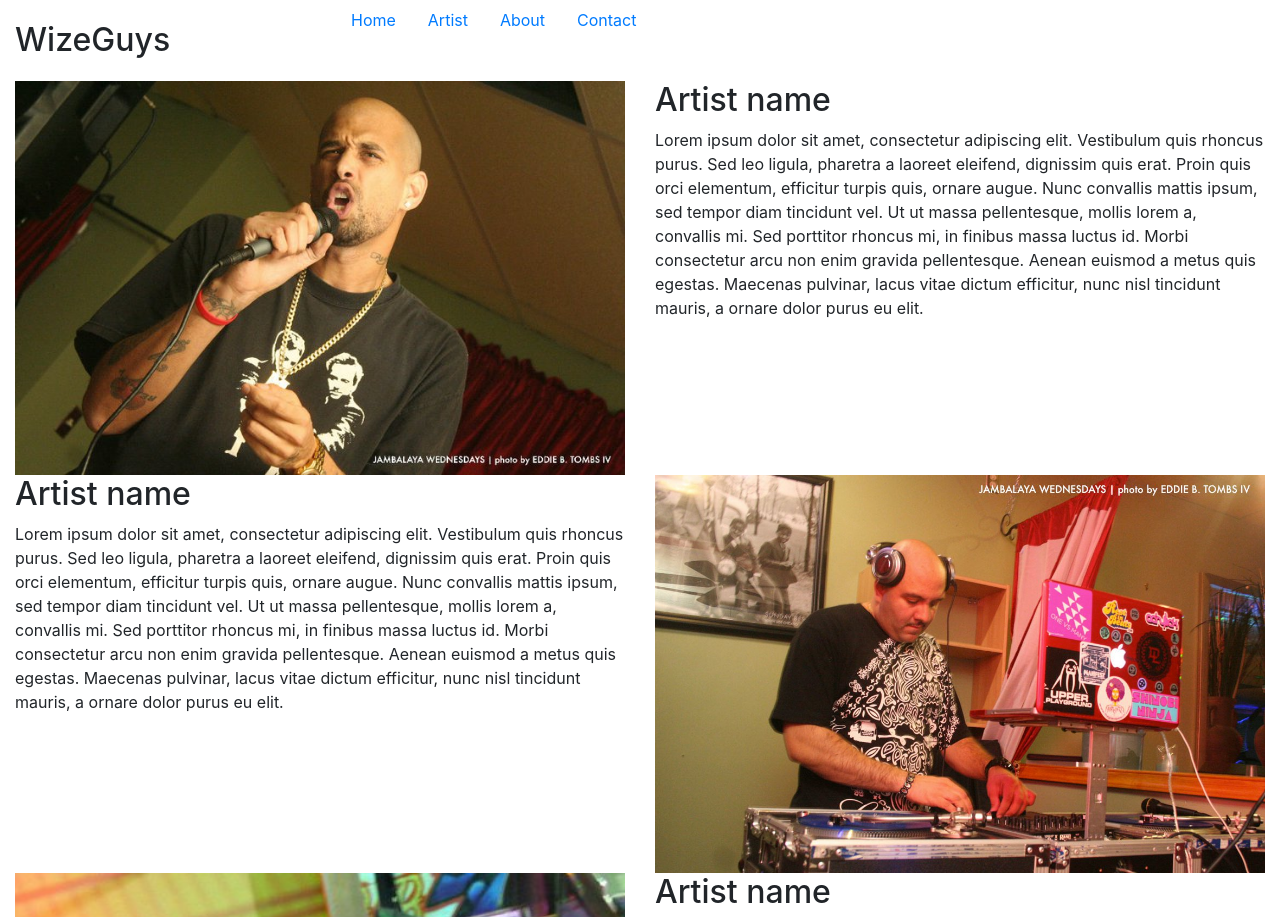
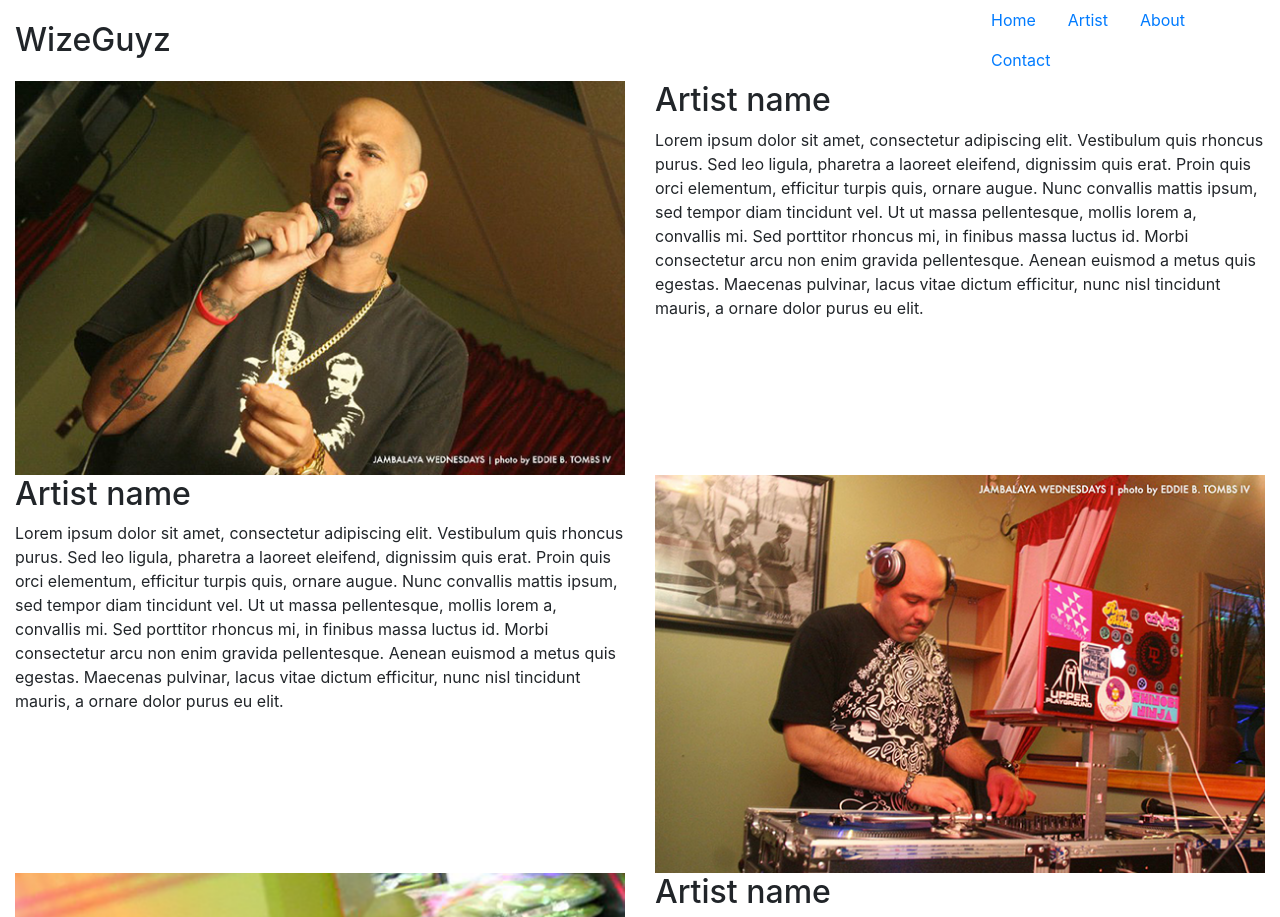
Before and after one commit to shallahrichardson/wizeguyz-1, a plain HTML site: page artist/artist.html in a window 1280 px wide. Shown: the top 917 px of the page. Drawn offline with nearby package versions, Linux system fonts and the light colour scheme; files that its build step writes are made by us from their sources; files whose address does not match are found by name.

```diff
--- a/artist/artist.html
+++ b/artist/artist.html
@@ -48,10 +48,10 @@
     <div class="container-fluid">
         <header>
             <div class="row">
+                <div class="col-sm-9">
+                    <h1 class="logo">WizeGuyz</h1>
+                </div>
                 <div class="col-sm-3">
-                    <h1 class="logo">WizeGuys</h1>
-                </div>
-                <div class="col-sm-9">
                     <ul class="nav">
                         <li class="nav-item">
                             <a class="nav-link" href="../index.html">Home</a>
@@ -71,7 +71,7 @@
         </header>
         <div class="row">
             <div class="col-sm-6">
-            <img src="../img/pic-3.jpg" alt="">
+            <img src="../img/pic-3.png" alt="">
             </div>
             <div class="col-sm-6">
             <h2>
@@ -93,12 +93,13 @@
             </div>
 
             <div class="col-sm-6">
-            <img src="../img/pic-1.jpg" alt=""></div>
+            <img src="../img/pic-1.png" alt="">
+            </div>
         </div>
 
         <div class="row">
             <div class="col-sm-6">
-            <img src="../img/pic-2.jpg" alt="">
+            <img src="../img/pic-2.png" alt="">
             </div>
             <div class="col-sm-6">
             <h2>
```
Also changed, not shown: about/about.html (+3 -3 lines), contact/contact.html (+3 -3 lines), index.html (+3 -3 lines), img/pic-1.png (added), img/pic-2.png (added), img/pic-3.png (added).
